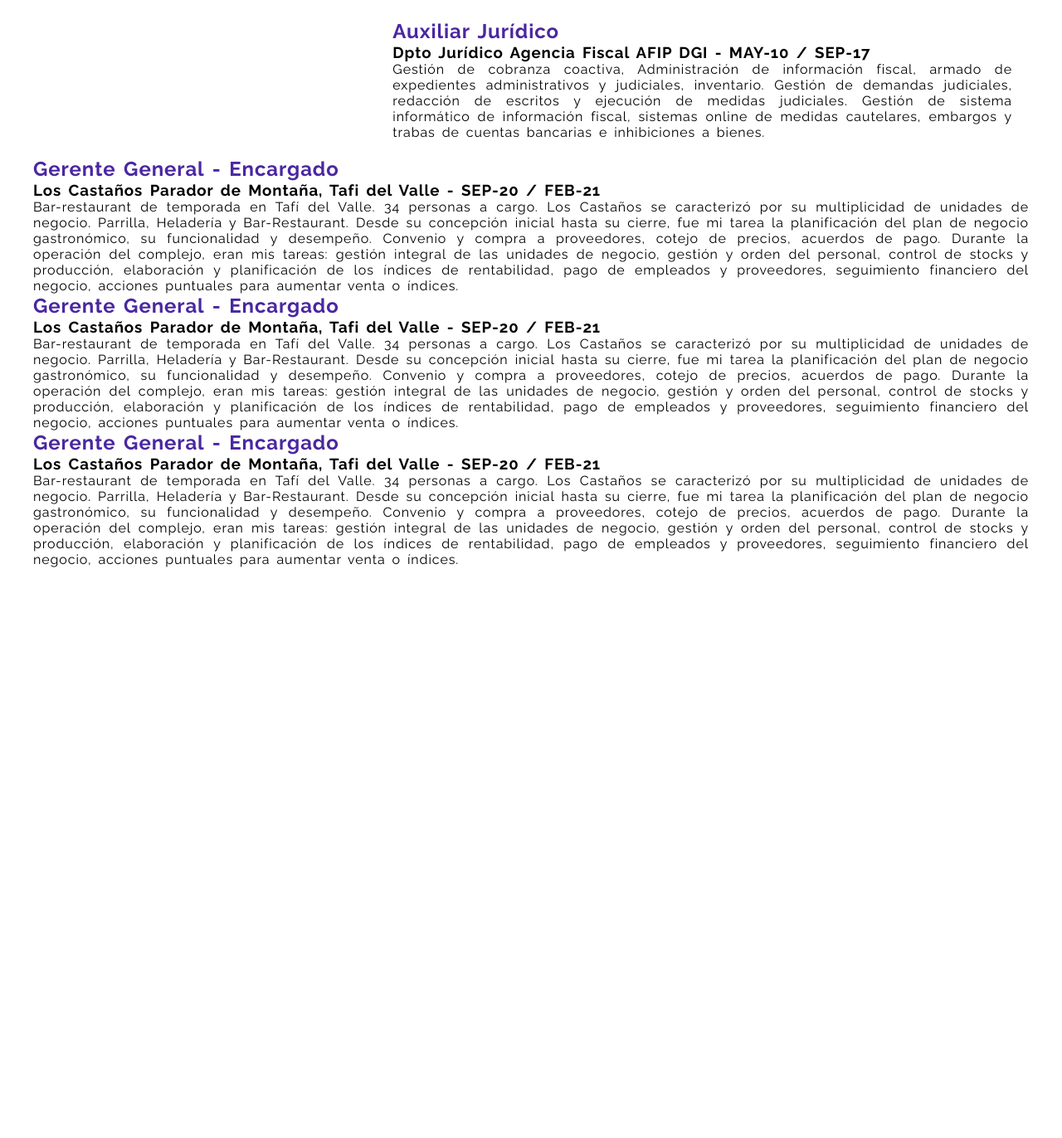
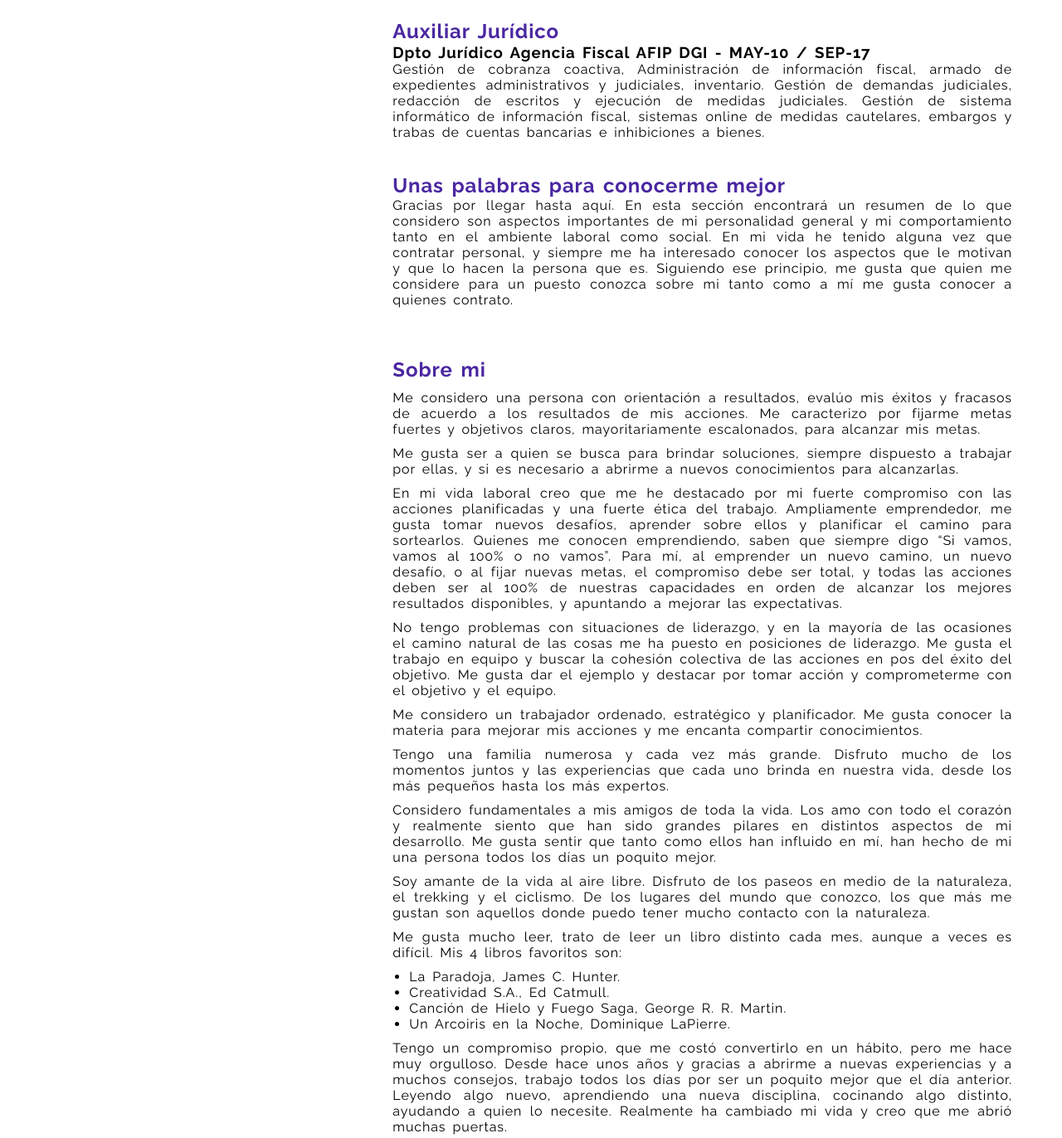
Before and after one commit to icuelloarg/ideas4life, a website: page index.html in a window 1280 px wide. Shown: the part 2397-3769 px from the top of the page at 83% size. Before the commit the page ends 3161 px from the top, so only its background shows below. Drawn offline with Linux system fonts and the light colour scheme.

Commit message:
Agrego seccion about me

```diff
--- a/index.html
+++ b/index.html
@@ -185,25 +185,33 @@
                 <div class="aboutSec container-2">
                     <div class="imgAbout" id="imgAbout1"></div>
                     <div class="aboutDiv" id="aboutDiv1">
-                        <h2 class="title2" id="titleAbout">Gerente General - Encargado</h2>
-                        <h3>Los Castaños Parador de Montaña, Tafi del Valle - SEP-20 / FEB-21</h3>
-                        <p>Bar-restaurant de temporada en Tafí del Valle. 34 personas a cargo.
-                            Los Castaños se caracterizó por su multiplicidad de unidades de negocio. Parrilla, Heladería y Bar-Restaurant.
-                            Desde su concepción inicial hasta su cierre, fue mi tarea la planificación del plan de negocio gastronómico, su funcionalidad y desempeño. Convenio y compra a proveedores, cotejo de precios, acuerdos de pago.
-                            Durante la operación del complejo, eran mis tareas: gestión integral de las unidades de negocio, gestión y orden del personal, control de stocks y producción, elaboración y planificación de los índices de rentabilidad, pago de empleados y proveedores, seguimiento financiero del negocio, acciones puntuales para aumentar venta o índices.
+                        <h2 class="title2" id="titleAbout">Unas palabras para conocerme mejor</h2>
+                       <p>Gracias por llegar hasta aquí. En esta sección encontrará un resumen de lo que considero son aspectos importantes de mi personalidad general y mi comportamiento tanto en el ambiente laboral como social.
+                            En mi vida he tenido alguna vez que contratar personal, y siempre me ha interesado conocer los aspectos que le motivan y que lo hacen la persona que es. Siguiendo ese principio, me gusta que quien me considere para un puesto conozca sobre mi tanto como a mí me gusta conocer a quienes contrato.
                             </p>
                     </div>
                     <div class="imgAbout" id="imgAbout2"></div>
                     <div class="aboutDiv" id="aboutDiv2">
-                        <h2 class="title2" id="titleAbout">Gerente General - Encargado</h2>
-                        <h3>Los Castaños Parador de Montaña, Tafi del Valle - SEP-20 / FEB-21</h3>
-                        <p>Bar-restaurant de temporada en Tafí del Valle. 34 personas a cargo.
-                            Los Castaños se caracterizó por su multiplicidad de unidades de negocio. Parrilla, Heladería y Bar-Restaurant.
-                            Desde su concepción inicial hasta su cierre, fue mi tarea la planificación del plan de negocio gastronómico, su funcionalidad y desempeño. Convenio y compra a proveedores, cotejo de precios, acuerdos de pago.
-                            Durante la operación del complejo, eran mis tareas: gestión integral de las unidades de negocio, gestión y orden del personal, control de stocks y producción, elaboración y planificación de los índices de rentabilidad, pago de empleados y proveedores, seguimiento financiero del negocio, acciones puntuales para aumentar venta o índices.
-                            </p>
+                        <h2 class="title2" id="titleAbout">Sobre mi</h2>
+                        <p>Me considero una persona con orientación a resultados, evalúo mis éxitos y fracasos de acuerdo a los resultados de mis acciones. Me caracterizo por fijarme metas fuertes y objetivos claros, mayoritariamente escalonados, para alcanzar mis metas.</p>
+                        <p>Me gusta ser a quien se busca para brindar soluciones, siempre dispuesto a trabajar por ellas, y si es necesario a abrirme a nuevos conocimientos para alcanzarlas.</p>
+                        <p>En mi vida laboral creo que me he destacado por mi fuerte compromiso con las acciones planificadas y una fuerte ética del trabajo. Ampliamente emprendedor, me gusta tomar nuevos desafíos, aprender sobre ellos y planificar el camino para sortearlos. Quienes me conocen emprendiendo, saben que siempre digo “Si vamos, vamos al 100% o no vamos”. Para mí, al emprender un nuevo camino, un nuevo desafío, o al fijar nuevas metas, el compromiso debe ser total, y todas las acciones deben ser al 100% de nuestras capacidades en orden de alcanzar los mejores resultados disponibles, y apuntando a mejorar las expectativas.</p>
+                        <p>No tengo problemas con situaciones de liderazgo, y en la mayoría de las ocasiones el camino natural de las cosas me ha puesto en posiciones de liderazgo. Me gusta el trabajo en equipo y buscar la cohesión colectiva de las acciones en pos del éxito del objetivo. Me gusta dar el ejemplo y destacar por tomar acción y comprometerme con el objetivo y el equipo.</p>
+                        <p>Me considero un trabajador ordenado, estratégico y planificador. Me gusta conocer la materia para mejorar mis acciones y me encanta compartir conocimientos.</p>
+                        <p>Tengo una familia numerosa y cada vez más grande. Disfruto mucho de los momentos juntos y las experiencias que cada uno brinda en nuestra vida, desde los más pequeños hasta los más expertos.</p>
+                        <p>Considero fundamentales a mis amigos de toda la vida. Los amo con todo el corazón y realmente siento que han sido grandes pilares en distintos aspectos de mi desarrollo. Me gusta sentir que tanto como ellos han influido en mí, han hecho de mi una persona todos los días un poquito mejor.</p>
+                        <p>Soy amante de la vida al aire libre. Disfruto de los paseos en medio de la naturaleza, el trekking y el ciclismo. De los lugares del mundo que conozco, los que más me gustan son aquellos donde puedo tener mucho contacto con la naturaleza.</p>
+                        <p>Me gusta mucho leer, trato de leer un libro distinto cada mes, aunque a veces es difícil. Mis 4 libros favoritos son:                        </p>
+                            <ul>
+                                <li>La Paradoja, James C. Hunter.</li>
+                                <li>Creatividad S.A., Ed Catmull.</li>
+                                <li>Canción de Hielo y Fuego Saga, George R. R. Martin.</li>
+                                <li>Un Arcoiris en la Noche, Dominique LaPierre.</li>
+                            </ul>
+
+                        <p>Tengo un compromiso propio, que me costó convertirlo en un hábito, pero me hace muy orgulloso. Desde hace unos años y gracias a abrirme a nuevas experiencias y a muchos consejos, trabajo todos los días por ser un poquito mejor que el día anterior. Leyendo algo nuevo, aprendiendo una nueva disciplina, cocinando algo distinto, ayudando a quien lo necesite. Realmente ha cambiado mi vida y creo que me abrió muchas puertas. </p>
                     </div>
-                    <div class="imgAbout" id="imgAbout3"></div>
+              <!--       <div class="imgAbout" id="imgAbout3"></div>
                     <div class="aboutDiv" id="aboutDiv3">
                         <h2 class="title2" id="titleAbout">Gerente General - Encargado</h2>
                         <h3>Los Castaños Parador de Montaña, Tafi del Valle - SEP-20 / FEB-21</h3>
@@ -212,7 +220,7 @@
                             Desde su concepción inicial hasta su cierre, fue mi tarea la planificación del plan de negocio gastronómico, su funcionalidad y desempeño. Convenio y compra a proveedores, cotejo de precios, acuerdos de pago.
                             Durante la operación del complejo, eran mis tareas: gestión integral de las unidades de negocio, gestión y orden del personal, control de stocks y producción, elaboración y planificación de los índices de rentabilidad, pago de empleados y proveedores, seguimiento financiero del negocio, acciones puntuales para aumentar venta o índices.
                             </p>
-                    </div>
+                    </div> -->
                 </div>
             </section>
             <!-- Ends about me section -->
--- a/scss/views/test2.scss
+++ b/scss/views/test2.scss
@@ -219,4 +219,27 @@
             grid-area: text3;
         }
     }
+    & .aboutSec{
+        display: grid;
+        grid-template-columns: 1fr 2fr;
+        grid-template-rows: auto auto auto;
+        grid-template-areas: "img1 text1" "img2 text2" "img3 text3";
+        row-gap: 2rem;
+        column-gap: 2rem;
+        & .aboutDiv{
+            padding: 2rem;
+        }
+        & #aboutDiv1{
+            grid-area: text1;
+        }
+        & #aboutDiv2{
+            grid-area: text2;
+            & p{
+                margin: 1rem 0;
+            }
+            & ul{
+                margin-left: 2rem;
+            }
+        }
+    }
 }
```
Also changed, not shown: css/index.css.
